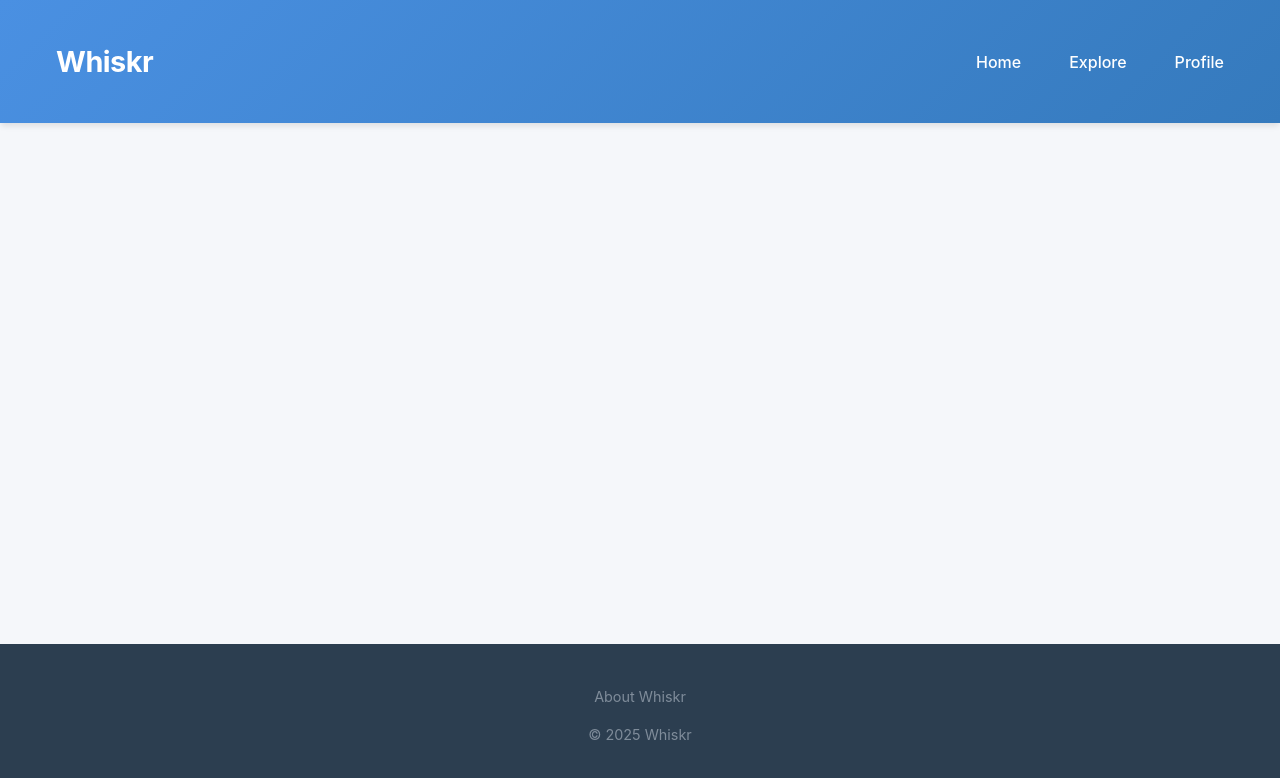
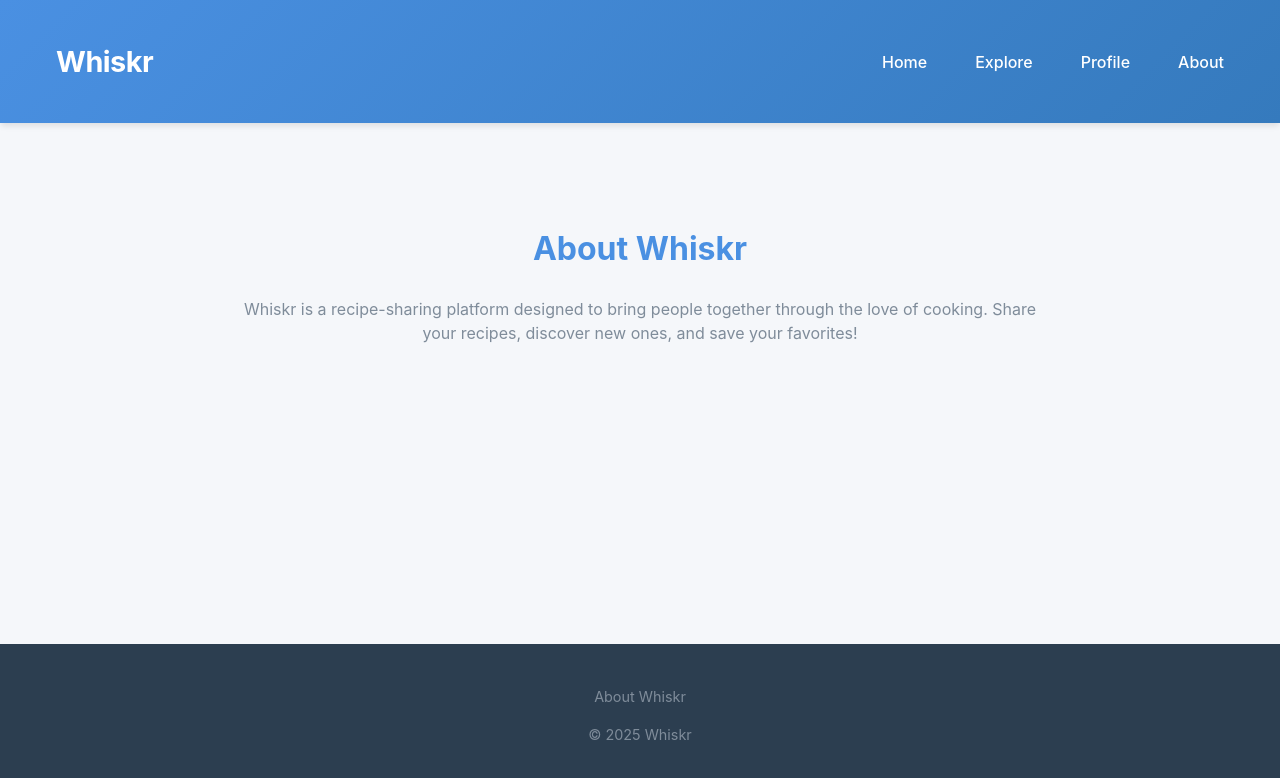
Before and after one commit to williamjwall/Whiskr, a React (Vite) app in the folder frontend/: page /about in a window 1280 px wide. Shown: the top 778 px of the page. Built offline with nearby package versions, Linux system fonts and the light colour scheme.

Commit message:
Add About page and navbar link

```diff
--- a/frontend/src/App.jsx
+++ b/frontend/src/App.jsx
@@ -3,6 +3,7 @@ import Home from "./pages/Home";
 import Recipe from "./pages/Recipe";
 import User from "./pages/User";
 import Search from "./pages/Search";
+import About from "./pages/About";  // Import the About page
 
 export default function App() {
   const currentYear = new Date().getFullYear();
@@ -19,6 +20,7 @@ export default function App() {
                 <Link to="/">Home</Link>
                 <Link to="/explore">Explore</Link>
                 <Link to="/user/1">Profile</Link>
+                <Link to="/about">About</Link> {/* Add About link in the navbar */}
               </div>
             </div>
           </nav>
@@ -32,6 +34,7 @@ export default function App() {
               <Route path="/explore" element={<Search />} />
               <Route path="/recipe/:id" element={<Recipe />} />
               <Route path="/user/:id" element={<User />} />
+              <Route path="/about" element={<About />} /> {/* Add About route */}
             </Routes>
           </div>
         </main>
--- /dev/null
+++ b/frontend/src/pages/About.jsx
@@ -0,0 +1,13 @@
+// frontend/src/pages/About.jsx
+import React from "react";
+
+const About = () => {
+  return (
+    <div className="about-page">
+      <h1>About Whiskr</h1>
+      <p>Whiskr is a recipe-sharing platform designed to bring people together through the love of cooking. Share your recipes, discover new ones, and save your favorites!</p>
+    </div>
+  );
+};
+
+export default About;
--- a/frontend/src/styles.css
+++ b/frontend/src/styles.css
@@ -1027,3 +1027,23 @@ button.secondary {
     margin-top: var(--spacing-sm);
   }
 }
+
+/* About Page */
+.about-page {
+  max-width: 800px;
+  margin: 0 auto;
+  padding: var(--spacing-xl);
+  text-align: center;
+}
+
+.about-page h1 {
+  color: var(--primary-color);
+  font-size: 2rem;
+  margin-bottom: var(--spacing-lg);
+}
+
+.about-page p {
+  color: var(--text-light);
+  font-size: 1rem;
+  margin-bottom: var(--spacing-md);
+}
```
